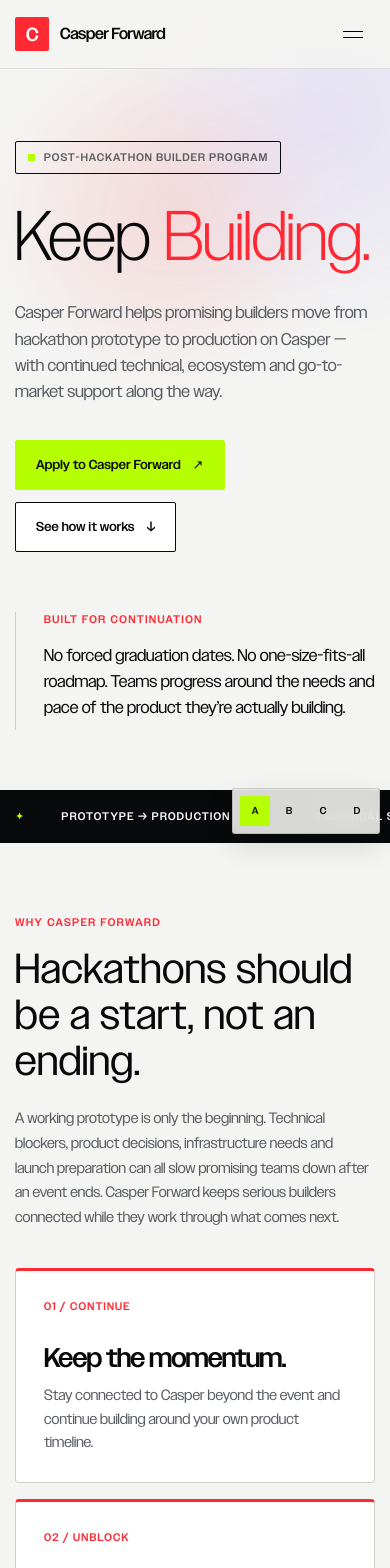
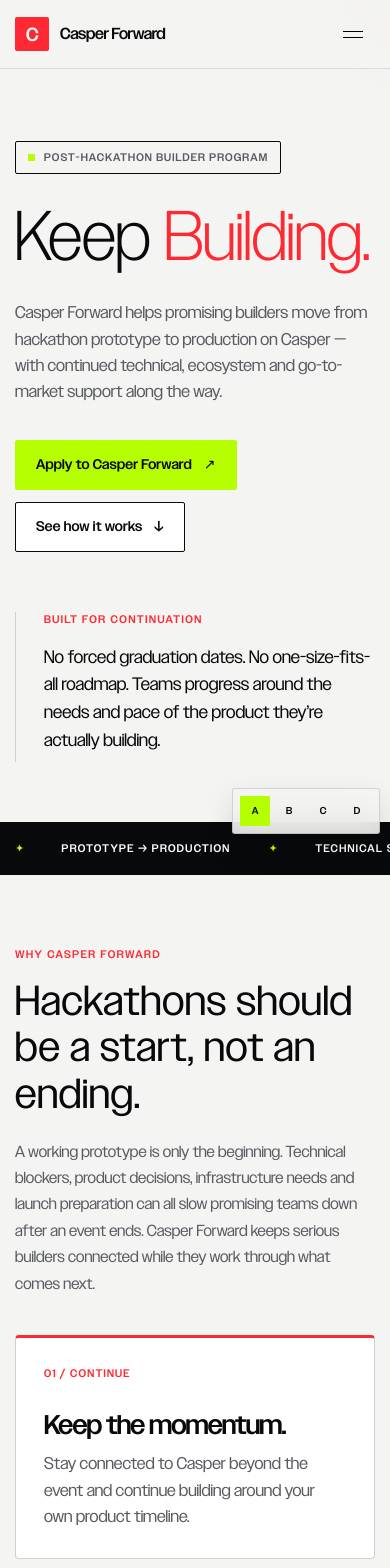
Before and after one commit to dorito-cm/casper-forward, a Next.js app: page / in a window 390 px wide. Shown: the top 1568 px of the page. Built offline with nearby package versions, Linux system fonts and the light colour scheme.

Commit message:
Polish Style A readability and mobile hero

```diff
--- a/app/globals.css
+++ b/app/globals.css
@@ -179,7 +179,18 @@ button { font: inherit; }
 .theme-a .quoteBlock blockquote { line-height: 1.18; letter-spacing: 0; }
 .theme-a .journeyGrid h3 { letter-spacing: .02em; }
 .theme-a .brandMark { border-radius: 2px; font-weight: 500; }
-.theme-a .button { min-height: 50px; border-radius: 2px; letter-spacing: .01em; }
+.theme-a .mainNav { font-size: 14px; }
+.theme-a .button { min-height: 50px; border-radius: 2px; font-size: 14px; letter-spacing: .01em; }
+.theme-a .sectionIntro { font-size: 19px; }
+.theme-a .heroAside > p:last-child { font-size: 18px; }
+.theme-a .reasonCard div p,
+.theme-a .supportGrid p { font-size: 17px; }
+.theme-a .journeyGrid p,
+.theme-a .resourceCard p { font-size: 16px; }
+.theme-a .secondaryResources span { font-size: 13px; }
+.theme-a .teamCard > div > p { font-size: 17px; }
+.theme-a .eligibilityGrid li { font-size: 17px; }
+.theme-a .ctaSection > div > p:last-child { font-size: 18px; }
 .theme-a .buttonPrimary { border-color: var(--lime); background: var(--lime); color: var(--ink); }
 .theme-a .buttonPrimary:hover { border-color: var(--lime-deep); background: var(--lime-deep); }
 .theme-a .buttonSecondary { border-color: var(--ink); background: var(--surface); }
@@ -261,6 +272,7 @@ button { font: inherit; }
 @media (max-width: 700px) {
   .navShell, .hero, .section, .directoryHero, .directorySection, .footerInner { width: min(100% - 30px, var(--max)); }.navShell { height: 68px; }.navApply { display: none; }.mainNav { top: 67px; left: 15px; right: 15px; }
   .hero { min-height: auto; padding-block: 72px 60px; }.hero h1, .directoryHero h1 { font-size: clamp(56px, 18vw, 78px); }.heroCopy { font-size: 17px; }.heroAside { margin-top: 15px; }
+  .theme-a .heroDecoration { width: 360px; height: 320px; top: -150px; right: -145px; opacity: .16; background: radial-gradient(ellipse 58% 48% at 78% 18%, color-mix(in srgb, var(--red) 48%, var(--purple)), color-mix(in srgb, var(--purple) 16%, transparent) 52%, transparent 78%); filter: blur(14px); }
   .theme-b .heroMain { padding: 28px 22px; box-shadow: 5px 5px 0 var(--purple); }.theme-b .heroAside { min-height: auto; }.theme-b .continuationMotif { margin-bottom: 22px; font-size: 24px; }.theme-d .hero { min-height: auto; }
   .signalRail { justify-content: flex-start; overflow-x: auto; padding-inline: 15px; scrollbar-width: none; }.signalRail::-webkit-scrollbar { display: none; }
   .section { padding-block: 72px; }.sectionHeading { gap: 22px; margin-bottom: 38px; }.sectionHeading h2, .ctaSection h2 { font-size: 42px; }.sectionIntro { font-size: 15px; }
@@ -277,6 +289,7 @@ button { font: inherit; }
   .theme-d .resourceCard + .resourceCard, .theme-d .teamCard + .teamCard, .theme-d .eligibilityGrid article + article { padding-left: 25px; border-left: 1px solid var(--line); }
   .eligibilityGrid article { padding: 26px; }.ctaSection { width: calc(100% - 30px); margin-bottom: 70px; padding: 32px 25px; flex-direction: column; align-items: flex-start; }.ctaButton { width: 100%; }
   .theme-a .ctaSection { margin-bottom: 60px; }
+  .theme-a .sectionIntro { font-size: 16px; }
   .theme-a .teamCard { box-shadow: 4px 4px 0 var(--ink); }
   .theme-a .teamCard:hover { box-shadow: 6px 6px 0 var(--lime); }
   .theme-a .applicationFormShell { box-shadow: 4px 4px 0 var(--ink); }
```
